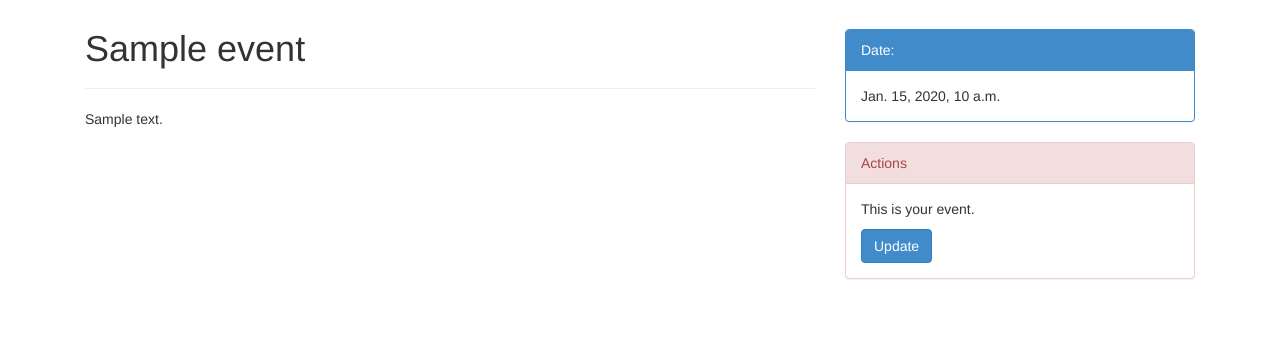
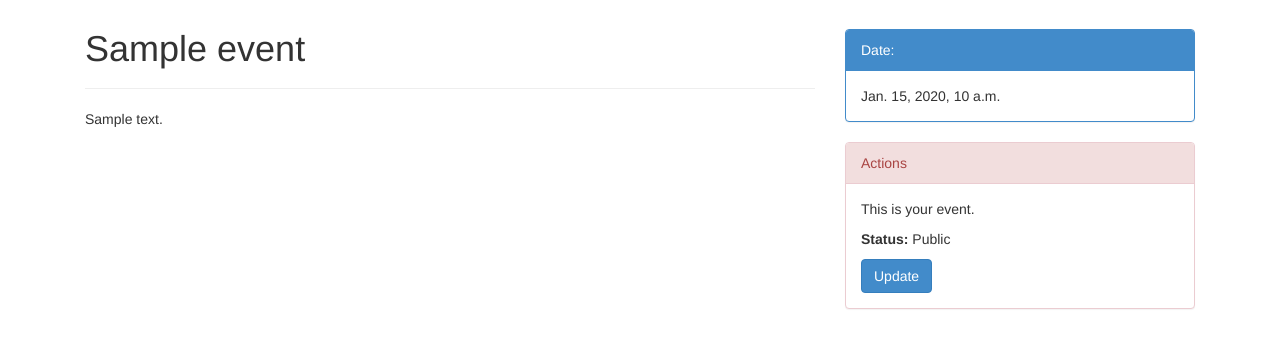
Before and after one commit to datalogisk-fagraad/dikultur, a Django app: a page that uses apps/events/templates/events/event_detail.html in a window 1280 px wide. Shown: the part 51-399 px from the top of the page. Run offline with Django 3.2, Linux system fonts and the light colour scheme; a user stored in the database is signed in; tables that the repository leaves empty hold one stand-in row (values such as "Sample post"); data that the repository does not hold is empty; some libraries are stand-ins or nearby versions.

Commit message:
Show clearly when an event is not public

```diff
--- a/apps/events/templates/events/event_detail.html
+++ b/apps/events/templates/events/event_detail.html
@@ -3,15 +3,27 @@
 
 {% block content %}
 
+  {% if event.public or user == event.owner %}
+
   <div class="row-fluid">
 
     <div class="col-md-8">
+
+      {% if not event.public %}
+        <p class="alert alert-danger" style="font-size: 18px">
+            <i class="fa fa-exclamation-circle fa-2x" style="vertical-align: middle"></i>
+            This event is not public! Go update the event to make it public.
+        </p>
+      {% endif %}
+
       <div class="page-header" style="margin-top: 0px">
         <h1 style="margin-top: 0px">
           {{ event.title }}
         </h1>
       </div>
+
       <p>{{ event.description|markdown }}</p>
+
     </div>
 
     <div class="col-md-4">
@@ -52,6 +64,16 @@
 
           <div class="panel-body">
             <p>This is your event.</p>
+
+            <p>
+              <strong>Status:</strong>
+              {% if event.public %}
+                Public
+              {% else %}
+                Not public
+              {% endif %}
+            </p>
+
             <a href="{% url 'events:update' event.slug %}" class="btn btn-primary">Update</a>
           </div>
         </div>
@@ -60,8 +82,7 @@
     </div>
 
   </div>
-
-
-
-
+  {% else %}
+    Nothing to see here!
+  {% endif %}
 {% endblock %}
```
